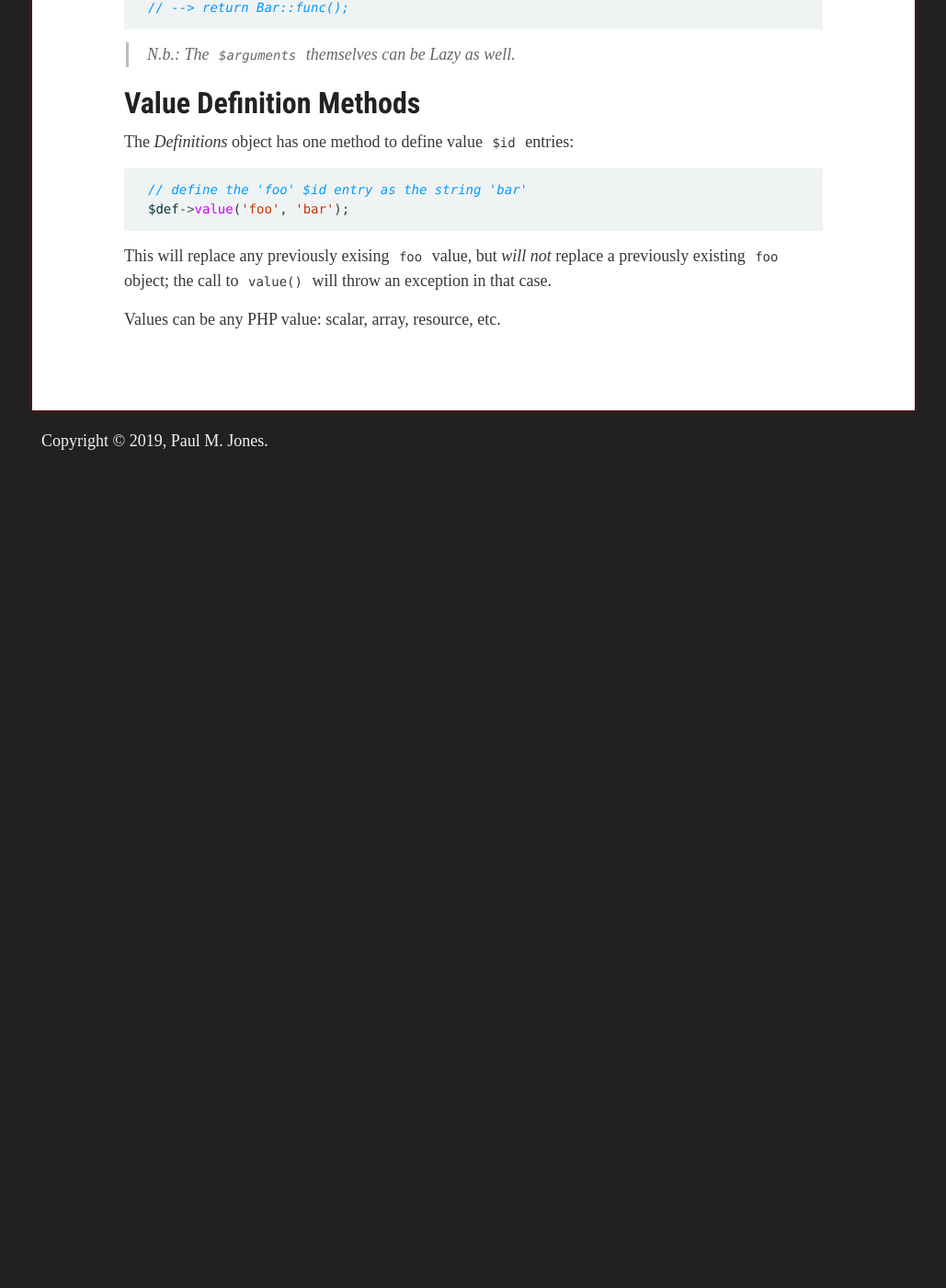
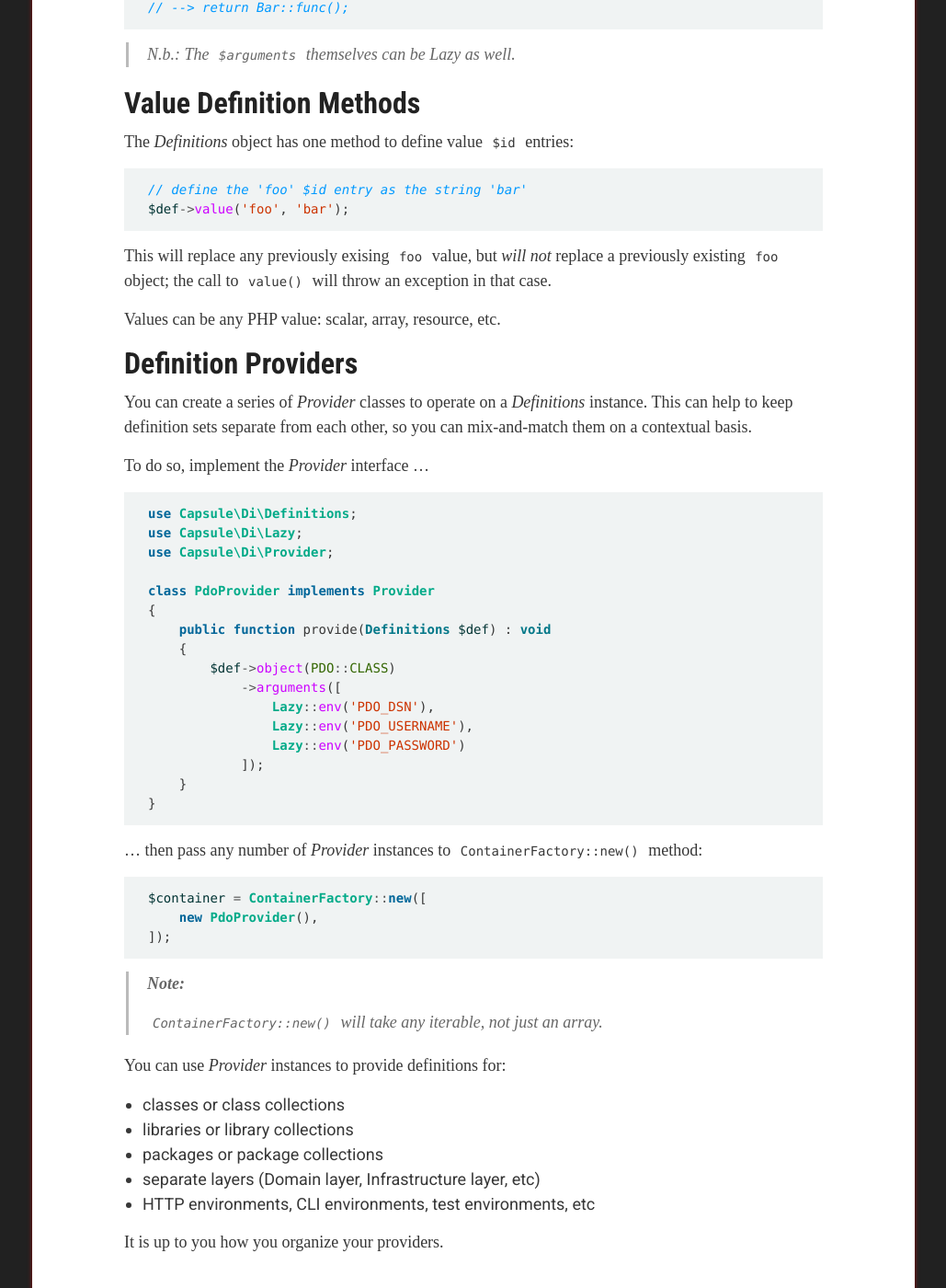
Before and after one commit to capsulephp/capsulephp.github.io, a Jekyll site: the page built from index.md, in a window 1280 px wide and 1400 px high, scrolled down 7830 px. Shown: the whole window at 92% size, without its empty margins (125-1154 px from the left). Built offline with Jekyll 4.4.1, drawn with Linux system fonts in a browser that asks for light colours; our own code applies the rules of GitHub Pages for plain Markdown files; before the commit the page ends 8358 px from its top, so only the background shows below that.

Commit message:
add docs on providers

````diff
--- a/index.md
+++ b/index.md
@@ -414,3 +414,53 @@ previously existing `foo` object; the call to `value()` will throw an exception
 in that case.
 
 Values can be any PHP value: scalar, array, resource, etc.
+
+## Definition Providers
+
+You can create a series of _Provider_ classes to operate on a _Definitions_
+instance. This can help to keep definition sets separate from each other, so
+you can mix-and-match them on a contextual basis.
+
+To do so, implement the _Provider_ interface ...
+
+```php
+use Capsule\Di\Definitions;
+use Capsule\Di\Lazy;
+use Capsule\Di\Provider;
+
+class PdoProvider implements Provider
+{
+    public function provide(Definitions $def) : void
+    {
+        $def->object(PDO::CLASS)
+            ->arguments([
+                Lazy::env('PDO_DSN'),
+                Lazy::env('PDO_USERNAME'),
+                Lazy::env('PDO_PASSWORD')
+            ]);
+    }
+}
+```
+
+... then pass any number of _Provider_ instances to `ContainerFactory::new()`
+method:
+
+```php
+$container = ContainerFactory::new([
+    new PdoProvider(),
+]);
+```
+
+> **Note:**
+>
+> `ContainerFactory::new()` will take any iterable, not just an array.
+
+You can use _Provider_ instances to provide definitions for:
+
+- classes or class collections
+- libraries or library collections
+- packages or package collections
+- separate layers (Domain layer, Infrastructure layer, etc)
+- HTTP environments, CLI environments, test environments, etc
+
+It is up to you how you organize your providers.
````
